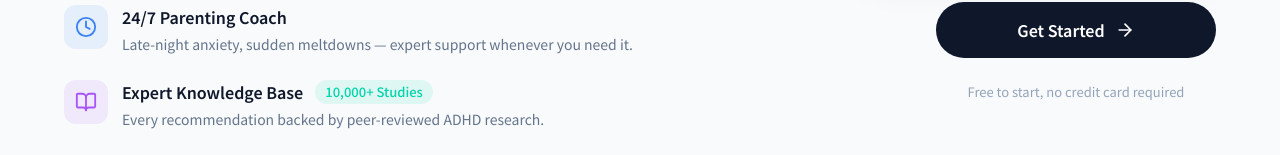
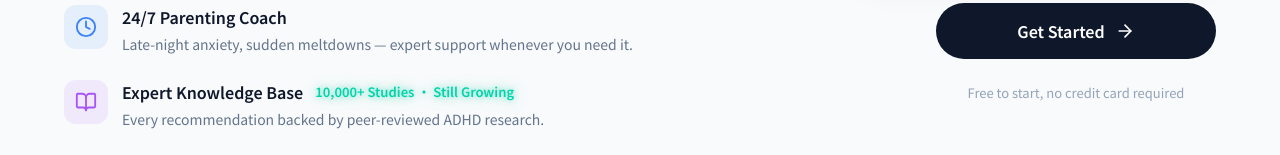
Before and after one commit to jamesguu2025/QimiAI, a Next.js app: page / in a window 1280 px wide. Shown: the part 351-506 px from the top of the page. Built offline with nearby package versions, Linux system fonts and the light colour scheme; no server answers.

Commit message:
feat: add glowing hero stat treatment

```diff
--- a/components/Landing/Hero.tsx
+++ b/components/Landing/Hero.tsx
@@ -83,8 +83,8 @@ const Hero = ({ session, userCount = 0, paperCount = 0 }: HeroProps) => {
                   <div className="flex items-center gap-3 flex-wrap mb-1">
                     <span className="text-base font-semibold text-slate-900">{feature.title}</span>
                     {feature.stat && (
-                      <span className="text-[13px] font-medium text-primary-teal bg-primary-teal/10 px-2.5 py-0.5 rounded-full">
-                        {feature.stat}
+                      <span className="text-[13px] font-semibold animate-glow-text">
+                        {feature.stat} · Still Growing
                       </span>
                     )}
                   </div>
--- a/tailwind.config.ts
+++ b/tailwind.config.ts
@@ -24,6 +24,21 @@ const config: Config = {
                 sans: ["'Noto Sans SC'", "Inter", "-apple-system", "BlinkMacSystemFont", "sans-serif"],
                 outfit: ["Outfit", "'Noto Sans SC'", "sans-serif"],
             },
+            keyframes: {
+                'glow-text': {
+                    '0%, 100%': {
+                        color: 'rgba(0, 212, 170, 0.5)',
+                        textShadow: 'none',
+                    },
+                    '50%': {
+                        color: 'rgba(0, 212, 170, 1)',
+                        textShadow: '0 0 8px rgba(0, 212, 170, 0.6), 0 0 20px rgba(0, 212, 170, 0.3)',
+                    },
+                },
+            },
+            animation: {
+                'glow-text': 'glow-text 2.5s ease-in-out infinite',
+            },
         },
     },
     plugins: [
```
